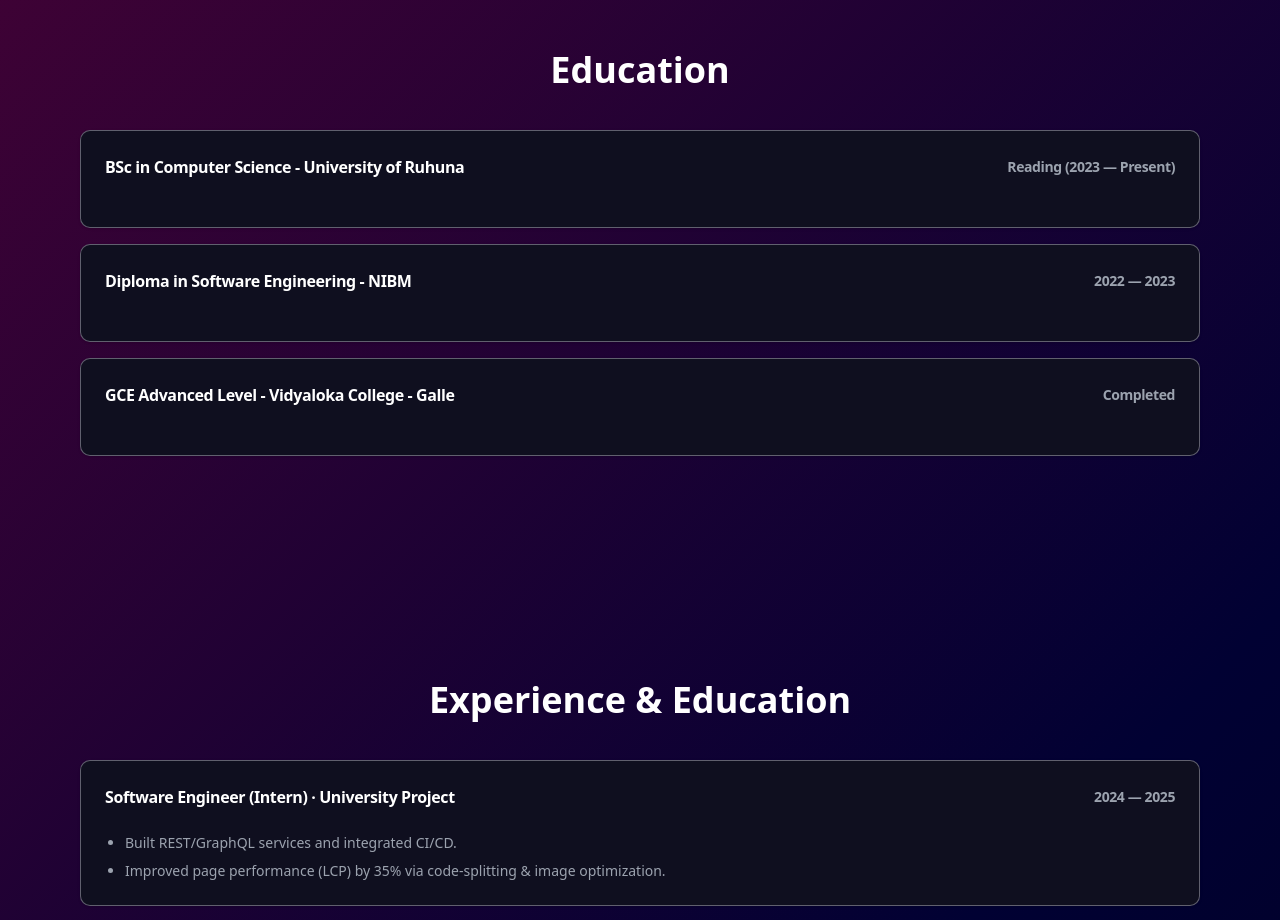
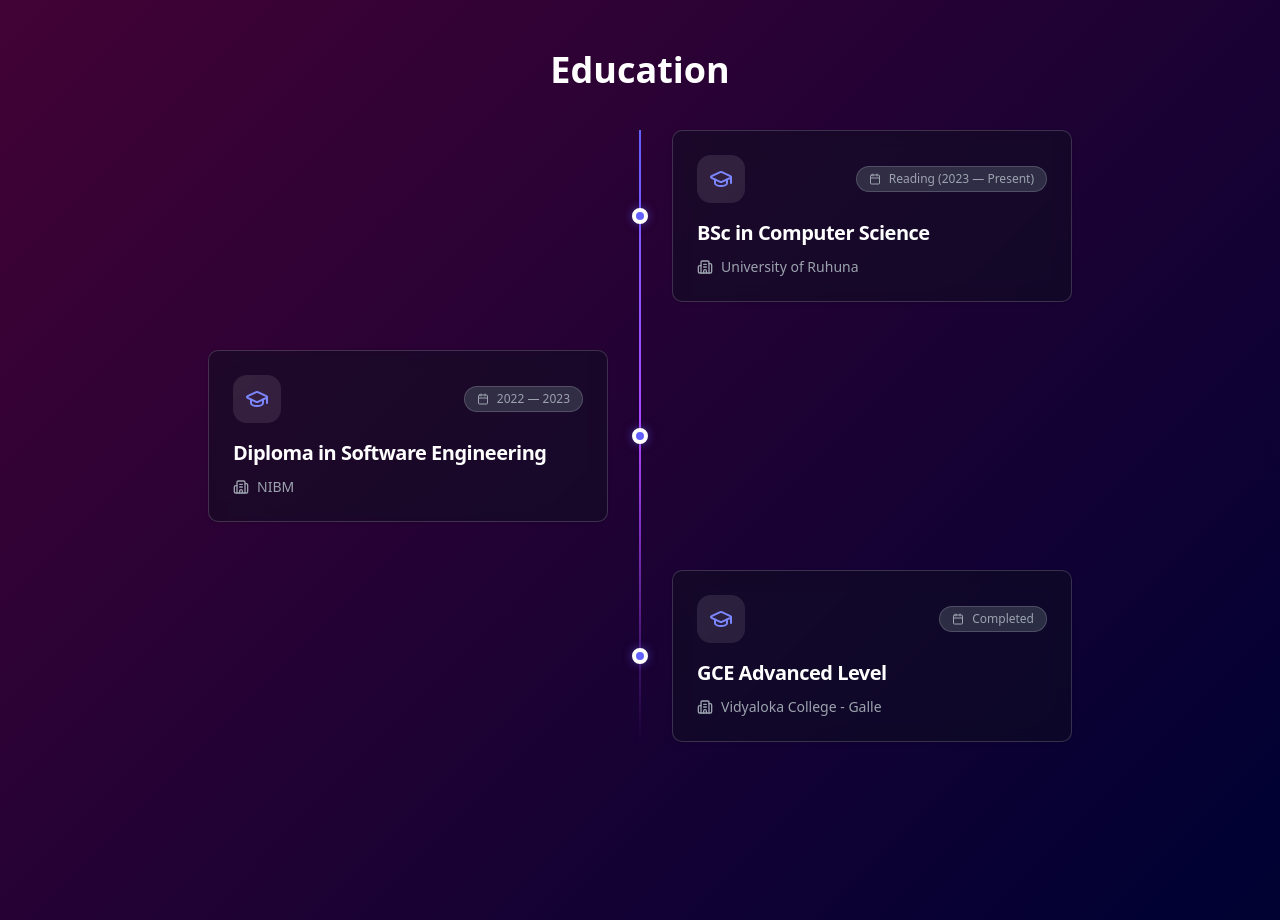
Before and after one commit to Jayo013/my-portfolio, a Next.js app: page / in a window 1280 px wide. Shown: the part 4100-5020 px from the top of the page. Built offline with nearby package versions, Linux system fonts and the light colour scheme.

Commit message:
refactor(education): remove framer-motion and use flexbox layout

```diff
--- a/src/component/education/Education.tsx
+++ b/src/component/education/Education.tsx
@@ -1,28 +1,75 @@
+"use client";
+
+import { motion } from "framer-motion";
 import Section from "@/component/shared/Section";
-import { Card, CardContent, CardHeader, CardTitle } from "@/component/ui/card";
+import { Card, CardHeader, CardTitle } from "@/component/ui/card";
 import { EDUCATION } from "@/data/Portfolio";
+import { GraduationCap, Calendar, Building2 } from "lucide-react";
+import Image from "next/image";
 
 export default function Education() {
   return (
     <Section id="education" title="Education">
-      <div className="space-y-4">
-        {EDUCATION.map((edu) => (
-          <Card key={edu.id}>
-            <CardHeader>
-              <CardTitle className="text-base flex items-center justify-between">
-                <span>{edu.title} - {edu.institution}</span>
-                <span className="text-sm text-muted-foreground">{edu.period}</span>
-              </CardTitle>
-            </CardHeader>
+      <div className="relative max-w-4xl mx-auto px-4">
+        {/* Vertical Line */}
+        <div className="absolute left-8 md:left-1/2 h-full w-0.5 bg-gradient-to-b from-indigo-500 via-purple-500 to-transparent transform md:-translate-x-1/2" />
 
-            {/* If you ever add details later, show here */}
-            <CardContent>
-              <p className="text-sm text-muted-foreground">
-                {/* Optional description area */}
-              </p>
-            </CardContent>
-          </Card>
-        ))}
+        <div className="space-y-12">
+          {EDUCATION.map((edu, index) => (
+            <motion.div
+              key={edu.id}
+              initial={{ opacity: 0, y: 20 }}
+              whileInView={{ opacity: 1, y: 0 }}
+              viewport={{ once: true }}
+              transition={{ duration: 0.5, delay: index * 0.2 }}
+              className={`relative flex flex-col md:flex-row ${
+                index % 2 === 0 ? "md:flex-row-reverse" : ""
+              } items-start md:items-center gap-8`}
+            >
+              {/* Timeline Dot */}
+              <div className="absolute left-8 md:left-1/2 w-4 h-4 bg-indigo-500 rounded-full border-4 border-background transform -translate-x-1/2 z-10 shadow-[0_0_10px_rgba(99,102,241,0.5)] mt-6 md:mt-0" />
+
+              {/* Content Card */}
+              <div className={`w-full md:w-[calc(50%-2rem)] pl-16 md:pl-0`}>
+                <Card className="overflow-hidden border-border/50 bg-card/50 backdrop-blur-sm hover:border-indigo-500/50 transition-all duration-300 hover:shadow-lg hover:shadow-indigo-500/10 group relative">
+                  {/* Gradient Border Effect */}
+                  <div className="absolute top-0 left-0 w-1 h-full bg-gradient-to-b from-indigo-500 to-purple-500 opacity-0 group-hover:opacity-100 transition-opacity" />
+
+                  <CardHeader className="pb-6">
+                    <div className="flex items-center justify-between mb-4">
+                      <div className="relative w-12 h-12 rounded-xl bg-white/10 p-2 flex items-center justify-center overflow-hidden group-hover:bg-white/20 transition-colors">
+                        {edu.logo ? (
+                          <Image
+                            src={edu.logo}
+                            alt={edu.institution}
+                            fill
+                            className="object-contain p-1"
+                          />
+                        ) : (
+                          <GraduationCap className="w-6 h-6 text-indigo-400" />
+                        )}
+                      </div>
+                      <div className="flex items-center gap-2 text-xs font-medium text-muted-foreground bg-secondary/50 px-3 py-1 rounded-full border border-border/50">
+                        <Calendar className="w-3 h-3" />
+                        {edu.period}
+                      </div>
+                    </div>
+                    <CardTitle className="text-xl font-bold group-hover:text-indigo-400 transition-colors">
+                      {edu.title}
+                    </CardTitle>
+                    <div className="flex items-center gap-2 text-sm font-medium text-muted-foreground mt-1">
+                      <Building2 className="w-4 h-4" />
+                      {edu.institution}
+                    </div>
+                  </CardHeader>
+                </Card>
+              </div>
+
+              {/* Empty div for spacing on the other side for desktop */}
+              <div className="hidden md:block w-[calc(50%-2rem)]" />
+            </motion.div>
+          ))}
+        </div>
       </div>
     </Section>
   );
```
